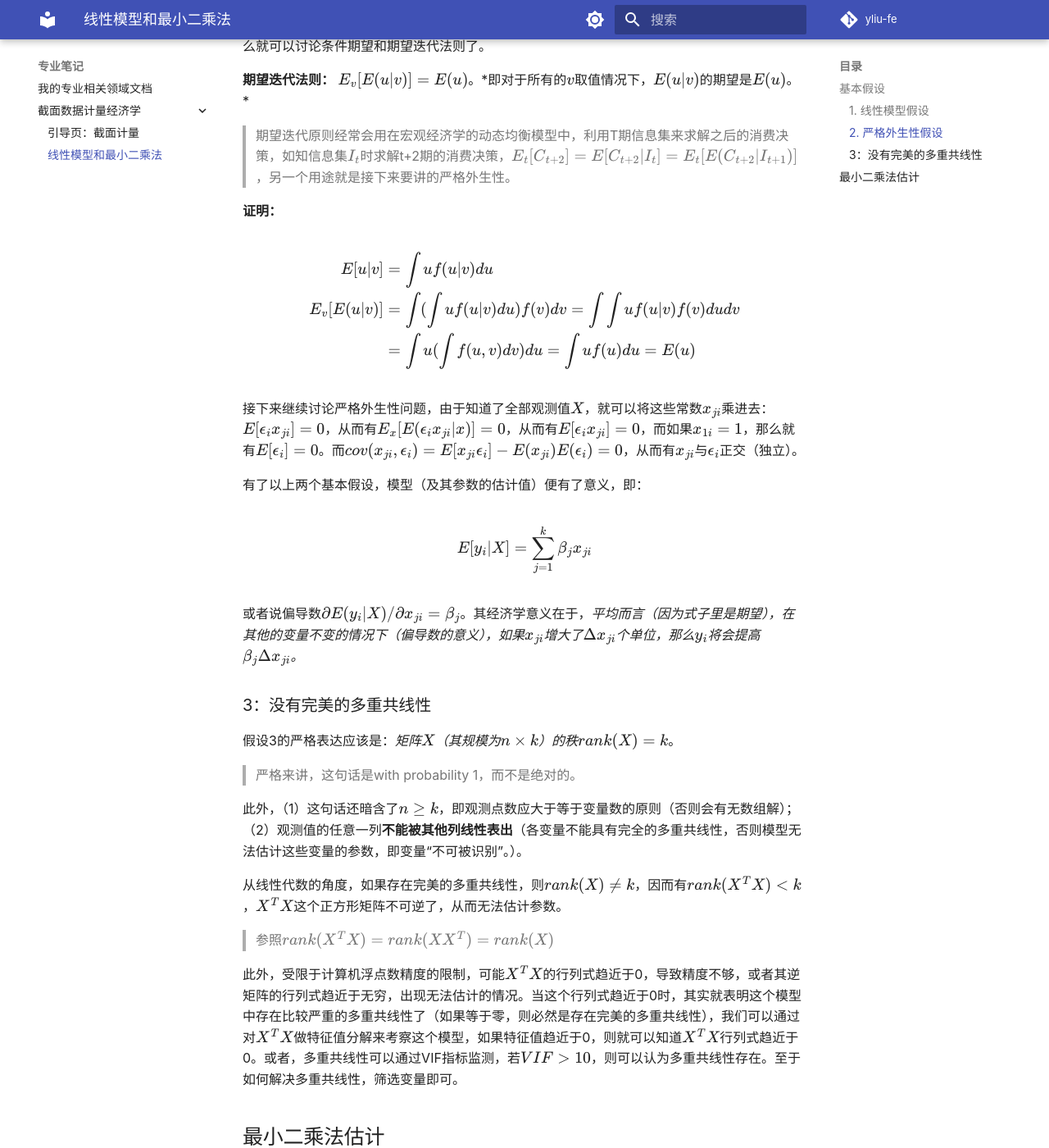
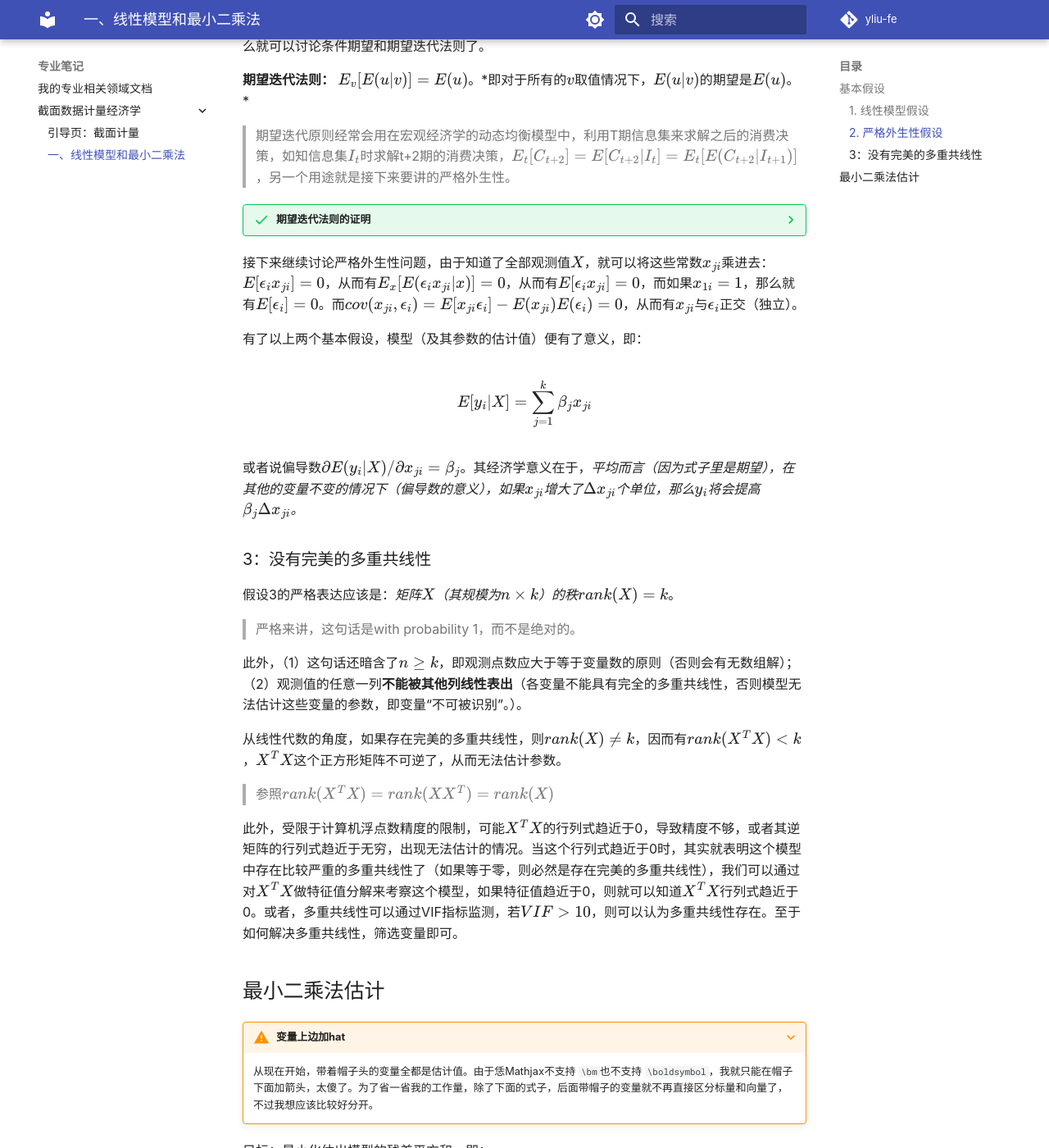
Before and after one commit to yliu-fe/yliu-fe.github.io, an MkDocs documentation site: the page built from docs/Majors/Cross-Sectional Econometrics/1_OLS.md, in a window 1280 px wide and 1400 px high, scrolled down 1318 px. Shown: the whole window at 82% size. Built offline with MkDocs 1.6.1 and Material for MkDocs 9.7.7, drawn with Linux system fonts in a browser that asks for light colours; comment, search, counter and statistics services are not loaded; some of the changed text lies outside the part shown.

Commit message:
Update 1_OLS 3

```diff
--- a/docs/Majors/Cross-Sectional Econometrics/1_OLS.md
+++ b/docs/Majors/Cross-Sectional Econometrics/1_OLS.md
@@ -1,4 +1,4 @@
-# 线性模型和最小二乘法
+# 一、线性模型和最小二乘法
 
 这一部分是初级计量经济学的起始内容。在这一部分中，我们探讨计量经济学的基本假设，并介绍最小二乘法思想及其相关的假设检验。
 
@@ -48,15 +48,14 @@ $$
 
 > 期望迭代原则经常会用在宏观经济学的动态均衡模型中，利用T期信息集来求解之后的消费决策，如知信息集$I_t$时求解t+2期的消费决策，$E_t[C_{t+2}] = E[C_{t+2}|I_t] = E_t [ E(C_{t+2} | I_{t+1})]$，另一个用途就是接下来要讲的严格外生性。
 
-**证明：**
-
-$$
-\begin{align}
+??? success "期望迭代法则的证明"
+    $$
+    \begin{align}
     E[u|v] &= \int uf(u|v) du\\
     E_v[E(u|v)] &= \int (\int uf(u|v) du) f(v) dv = \int \int uf(u|v) f(v) du dv\\
     &= \int u (\int f(u,v)dv) du = \int u f(u) du = E(u)
-\end{align}
-$$
+    \end{align}
+    $$
 
 接下来继续讨论严格外生性问题，由于知道了全部观测值$X$，就可以将这些常数$x_{ji}$乘进去：$E[\epsilon_i x_{ji}] = 0$，从而有$E_x [ E(\epsilon_i x_{ji} | x)] = 0$，从而有$E[\epsilon_i x_{ji}] = 0$，而如果$x_{1i} = 1$，那么就有$E[\epsilon_i] = 0$。而$cov(x_{ji}, \epsilon_i) = E[x_{ji} \epsilon_i] - E(x_{ji})E(\epsilon_i) = 0$，从而有$x_{ji}$与$\epsilon_i$正交（独立）。
 
@@ -85,7 +84,8 @@ $$
 
 ## 最小二乘法估计
 
-> 从现在开始，带着帽子头的变量全都是估计值。由于恁Mathjax不支持 `\bm`也不支持 `\boldsymbol`，我就只能在帽子下面加箭头，太傻了。为了省一省我的工作量，除了下面的式子，后面带帽子的变量就不再直接区分标量和向量了，不过我想应该比较好分开。
+???+ warning "变量上边加hat"
+    从现在开始，带着帽子头的变量全都是估计值。由于恁Mathjax不支持 `\bm`也不支持 `\boldsymbol`，我就只能在帽子下面加箭头，太傻了。为了省一省我的工作量，除了下面的式子，后面带帽子的变量就不再直接区分标量和向量了，不过我想应该比较好分开。
 
 目标：最小化估出模型的残差平方和，即：
 
--- a/mkdocs.yml
+++ b/mkdocs.yml
@@ -19,7 +19,7 @@ nav:
     - Majors/Major_index.md
     - 截面数据计量经济学:
       - Majors/Cross-Sectional Econometrics/About cross-section data.md
-      - 线性模型和最小二乘法: Majors/Cross-Sectional Econometrics/1_OLS.md
+      - 一、线性模型和最小二乘法: Majors/Cross-Sectional Econometrics/1_OLS.md
 
 theme:
   name: material
@@ -71,6 +71,7 @@ markdown_extensions:
   - pymdownx.arithmatex:
       generic: true
   - pymdownx.superfences
+  - pymdownx.details
 
 
 extra_javascript:
```
